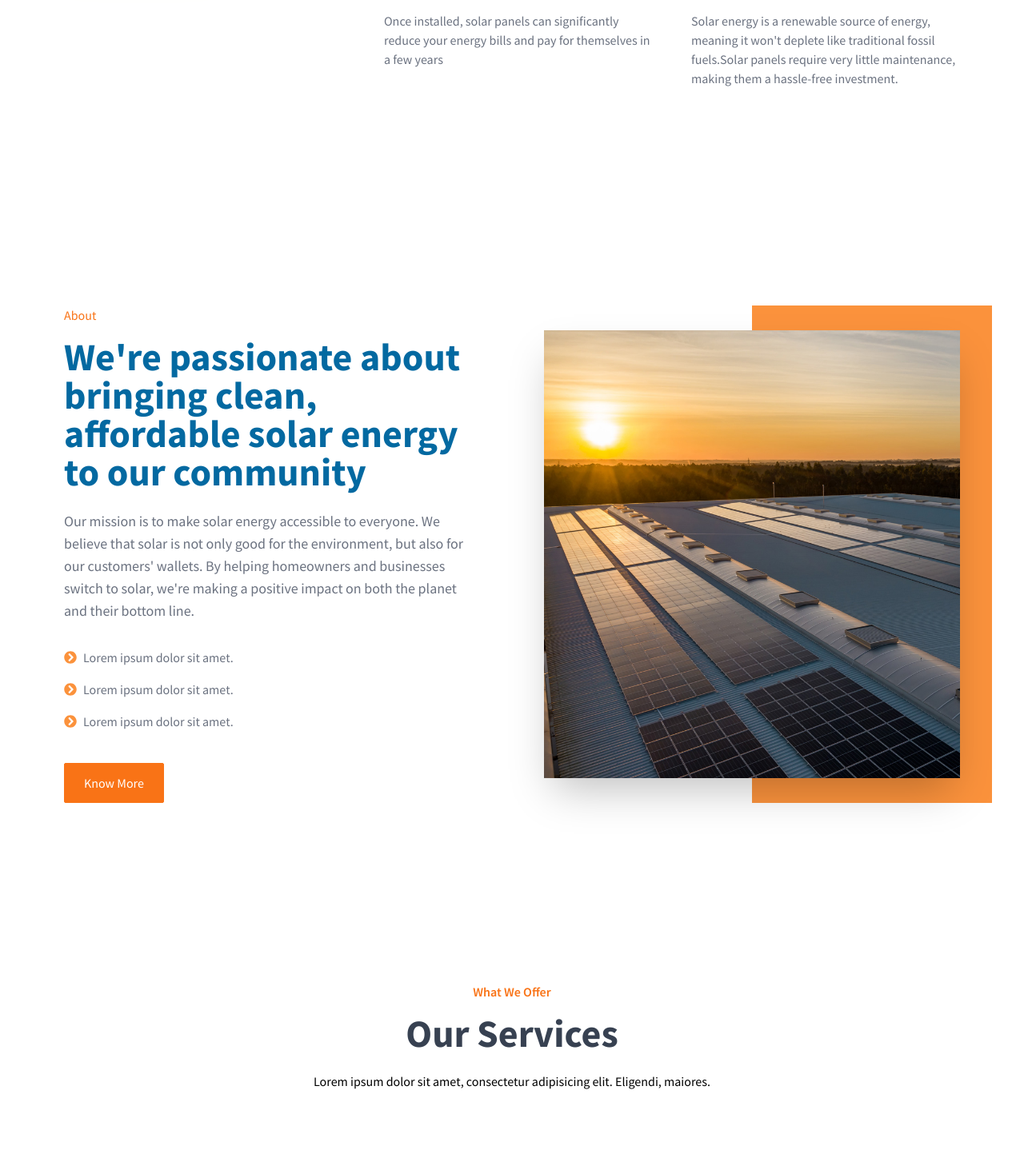
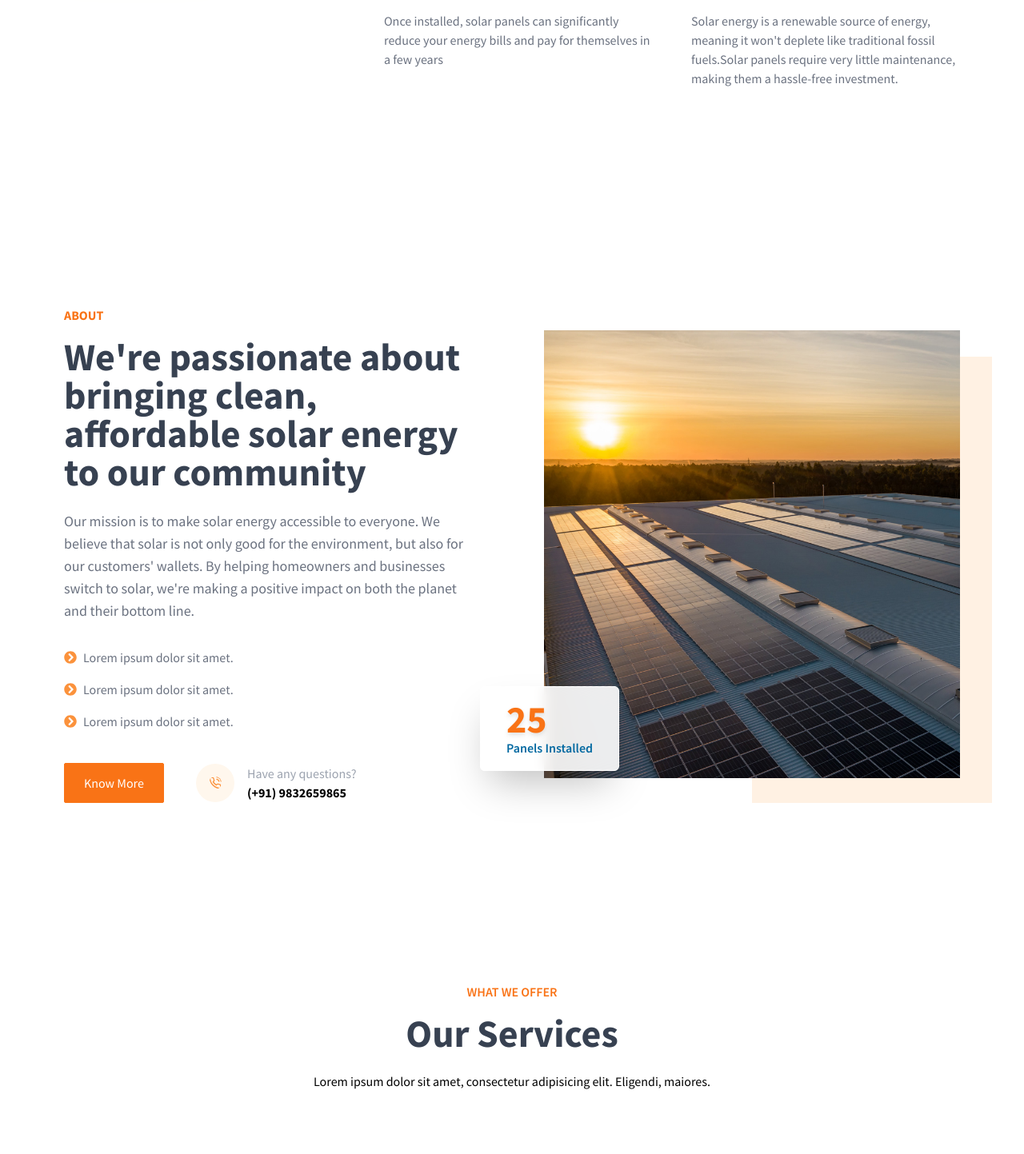
Before and after one commit to sadaatgithub/solar-solution, a Next.js app: page / in a window 1280 px wide. Shown: the part 1330-2773 px from the top of the page at 80% size. Built offline with nearby package versions, Linux system fonts and the light colour scheme.

Commit message:
about page modified

```diff
--- a/components/AboutUs.js
+++ b/components/AboutUs.js
@@ -1,45 +1,76 @@
-import React from 'react'
-import Container from './Container'
-import Image from 'next/image'
-import aboutImage from "../public/solar-hero.jpg"
-import {FaChevronCircleRight} from "react-icons/fa"
+import React from "react";
+import Container from "./Container";
+import Image from "next/image";
+import aboutImage from "../public/solar-hero.jpg";
+import { FaChevronCircleRight } from "react-icons/fa";
+import {FiPhoneCall} from "react-icons/fi"
+
 const AboutUs = () => {
   return (
     <Container className="flex flex-col md:flex-row gap-10 lg:gap-20 w-full  min-h-screen">
       <div className="flex flex-col gap-6 md:w-1/2 z-10">
         <div className="flex flex-col gap-8">
           <div className="flex flex-col gap-4">
-                <p className="text-orange-500">About</p>
+            <p className="text-orange-500 uppercase font-bold">About</p>
             <div className="flex flex-col gap-6">
-                    <h2 className="text-5xl font-bold text-sky-700">We&apos;re passionate about bringing clean, affordable solar energy to our community</h2>
-                    <p className="text-lg text-gray-500">Our mission is to make solar energy accessible to everyone. We believe that solar is not only good for the environment, but also for our customers&apos; wallets. By helping homeowners and businesses switch to solar, we&apos;re making a positive impact on both the planet and their bottom line.</p>
+              <h2 className="text-5xl font-bold text-gray-700">
+                We&apos;re passionate about bringing clean, affordable solar
+                energy to our community
+              </h2>
+              <p className="text-lg text-gray-500">
+                Our mission is to make solar energy accessible to everyone. We
+                believe that solar is not only good for the environment, but
+                also for our customers&apos; wallets. By helping homeowners and
+                businesses switch to solar, we&apos;re making a positive impact
+                on both the planet and their bottom line.
+              </p>
             </div>
-
-
           </div>
           <div className="">
             <ul className="flex flex-col gap-4 text-gray-500 [&>li]:flex [&>li]:gap-2 [&>li]:items-center ">
-                        <li><FaChevronCircleRight className="text-orange-400"/>Lorem ipsum dolor sit amet.</li>
-                        <li><FaChevronCircleRight className="text-orange-400"/>Lorem ipsum dolor sit amet.</li>
-                        <li><FaChevronCircleRight className="text-orange-400"/>Lorem ipsum dolor sit amet.</li>
+              <li>
+                <FaChevronCircleRight className="text-orange-400" />
+                Lorem ipsum dolor sit amet.
+              </li>
+              <li>
+                <FaChevronCircleRight className="text-orange-400" />
+                Lorem ipsum dolor sit amet.
+              </li>
+              <li>
+                <FaChevronCircleRight className="text-orange-400" />
+                Lorem ipsum dolor sit amet.
+              </li>
             </ul>
           </div>
         </div>
-        <div className="pt-4">
-<button className="border border-orange-500 w-auto self-start px-6 py-3 bg-orange-500 text-white rounded-sm">Know More</button>
+        <div className="pt-4 flex gap-10 items-center">
+          <button className="border border-orange-500 w-auto self-start px-6 py-3 bg-orange-500 text-white rounded-sm hover:bg-sky-800 hover:border-sky-800">
+            Know More
+          </button>
+          <div className="flex gap-4 items-center">
+            <FiPhoneCall  className="bg-orange-50 p-4 rounded-full font-thin w-12 h-12 text-orange-400"/>
+            <div className="flex flex-col">
+            <p className="text-gray-400">Have any questions?</p>
+            <p className="font-bold">(+91) 9832659865</p></div>
+
           </div>
         </div>
-    <div className="md:w-1/2  z-10 flex relative after:absolute after:content-[''] after:inset-y-0 md:after:-right-10 after:left-1/2 after:-z-10 after:bg-orange-400">
+      </div>
+      <div className="md:w-1/2  z-10 flex relative after:absolute after:content-[''] after:top-16 after:-bottom-0 md:after:-right-10 after:left-1/2 after:-z-10 after:bg-orange-300/20">
         <Image
           src={aboutImage}
           width={640}
           height={640}
           alt="our team"
-         className="w-full  h-[90%] self-center object-cover object-left shadow-2xl"/>
+          className="w-full  h-[90%] self-center object-cover object-left "
+        />
+        <div className="absolute bottom-10 left-10 md:bottom-10 bg-white/90 border border-white backdrop-blur md:-left-20 w-auto px-8 py-4 shadow-2xl flex flex-col rounded-md">
+            <p className="text-5xl font-bold text-orange-500 drop-shadow-md">25</p>
+            <p className="text-sky-700 font-semibold ">Panels Installed</p>
         </div>
+      </div>
+    </Container>
+  );
+};
 
-   </Container>
-  )
-}
-
-export default AboutUs
+export default AboutUs;
--- /dev/null
+++ b/components/BackToTop.js
@@ -0,0 +1,12 @@
+import React from 'react'
+import {FaChevronUp} from "react-icons/fa"
+
+const BackToTop = () => {
+  return (
+    <div class="fixed right-10 bottom-10 bg-orange-600 p-2  rounded-sm z-30">
+    <buton className="cursor-pointer w-full h-full"><FaChevronUp className="text-white"/></buton>
+    </div>
+  )
+}
+
+export default BackToTop
--- a/components/OurServices.js
+++ b/components/OurServices.js
@@ -7,7 +7,7 @@ const OurServices = () => {
   return (
     <Container className="flex flex-col gap-20 items-center">
       <div className="flex flex-col gap-4 items-center">
-        <p className="font-semibold text-orange-500">What We Offer</p>
+        <p className="font-semibold text-orange-500 uppercase">What We Offer</p>
         <div className="flex flex-col gap-6  items-center">
           <h2 className="text-5xl font-bold text-gray-700">Our Services</h2>
           <p>
--- a/components/Quote.js
+++ b/components/Quote.js
@@ -8,15 +8,15 @@ const Quote = () => {
     <Container className="flex flex-col md:flex-row gap-20 min-h-screen bg-white">
 
         <div className="flex flex-col z-10 text-black gap-6 md:w-1/2">
-            <h2 className="text-4xl font-bold">Request A Free Quote</h2>
+            <h2 className="text-4xl font-bold text-gray-700">Request A Free Quote</h2>
             <p className="text-lg text-gray-600">Lorem ipsum dolor sit amet, consectetur adipiscing elit. </p>
-            <div className="flex flex-col gap-4 text-gray-400">
+            <div className="flex flex-col gap-4 text-gray-500">
                 <p>Email : solar-solution@email.com</p>
                 <p>Mobile : 9898653265</p>
                 <p>Address: 123 Sample St, Sydney NSW 2000 AU</p>
             </div>
         </div>
-            <form action="" className="z-10 md:w-1/2 text-sky-900 flex flex-col gap-6">
+            <form action="" className="z-10 md:w-1/2 text-gray-700 flex flex-col gap-6">
                 <div className="flex flex-col gap-2">
                     <label htmlFor="name">Name</label>
                     <input type="text" name="name" className="border py-2"/>
--- a/components/Testimonial.js
+++ b/components/Testimonial.js
@@ -8,6 +8,7 @@ import "swiper/css/navigation";
 import "swiper/css/pagination";
 
 import { Autoplay, EffectFade, Navigation, Pagination } from "swiper";
+import { FaStar } from 'react-icons/fa';
 const testimonial = [
     {
       id: 1,
@@ -49,8 +50,8 @@ const testimonial = [
 const Testimonial = () => {
   return (
     <Container className="flex flex-col gap-20 items-center justify-center min-h-screen">
-        <div className="flex flex-col gap-6">
-            <h2 className="text-4xl font-bold">Customer Testimonials</h2>
+        <div className="flex flex-col gap-6 items-center">
+            <h2 className="text-5xl font-bold text-gray-600">Customer Testimonials</h2>
             <p>Lorem ipsum dolor sit amet, consectetur adipiscing elit.</p>
         </div>
 
@@ -89,11 +90,11 @@ const Testimonial = () => {
           return (
             <SwiperSlide
               key={data.id}
-              className="w-full flex flex-col p-8  rounded-md bg-gray-100 border border-gray-100"
+              className="w-full h-full flex flex-col p-8  rounded-md bg-gray-50 border border-gray-100"
             >
 
                 <div className="flex flex-col  w-full gap-8 ">
-                  {/* <span className="flex text-yellow-400"><FaStar/><FaStar/><FaStar/><FaStar/><FaStar/></span> */}
+                  <span className="flex text-yellow-400"><FaStar/><FaStar/><FaStar/><FaStar/><FaStar/></span>
                   <div className="text-center flex gap-2  relative">
 
 
--- a/pages/index.js
+++ b/pages/index.js
@@ -8,12 +8,13 @@ import Testimonial from '@/components/Testimonial'
 import Quote from '@/components/Quote'
 import Footer from '@/components/Footer'
 import WhyGoForSolar from '@/components/WhyGoForSolar'
+import BackToTop from '@/components/BackToTop'
 
 const inter = Inter({ subsets: ['latin'] })
 
 export default function Home() {
   return (
-    <main className='max-w-[1440px] mx-auto font-source_sans_pro'>
+    <main className='max-w-[1440px] mx-auto font-source_sans_pro relative'>
     <HeroSection/>
     {/* <Benefits/> */}
     <WhyGoForSolar/>
@@ -22,6 +23,7 @@ export default function Home() {
     <Testimonial/>
     <Quote/>
     <Footer/>
+    <BackToTop/>
     </main>
   )
 }
```
Lines whose indentation alone changed are shown as unchanged.
